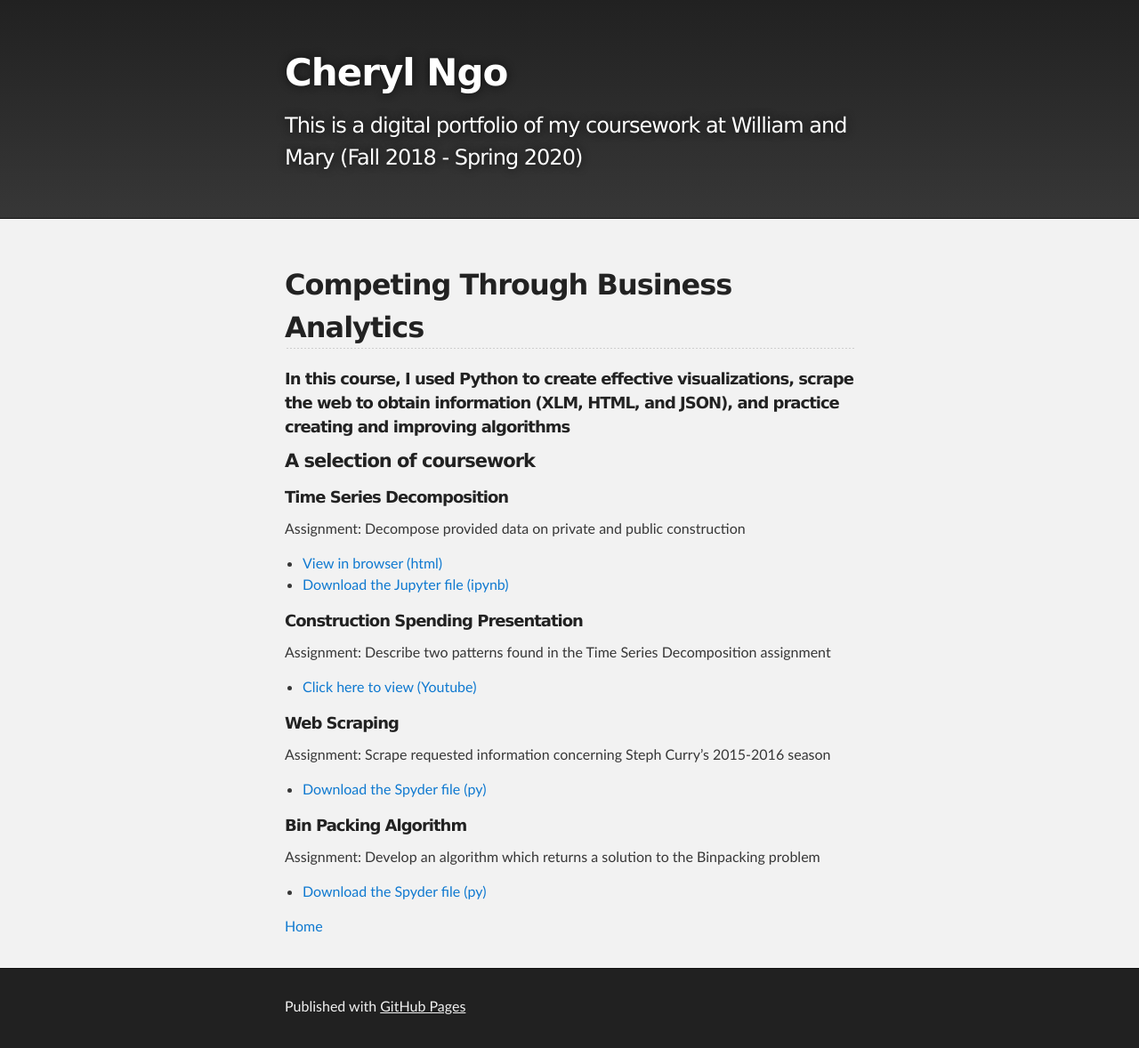
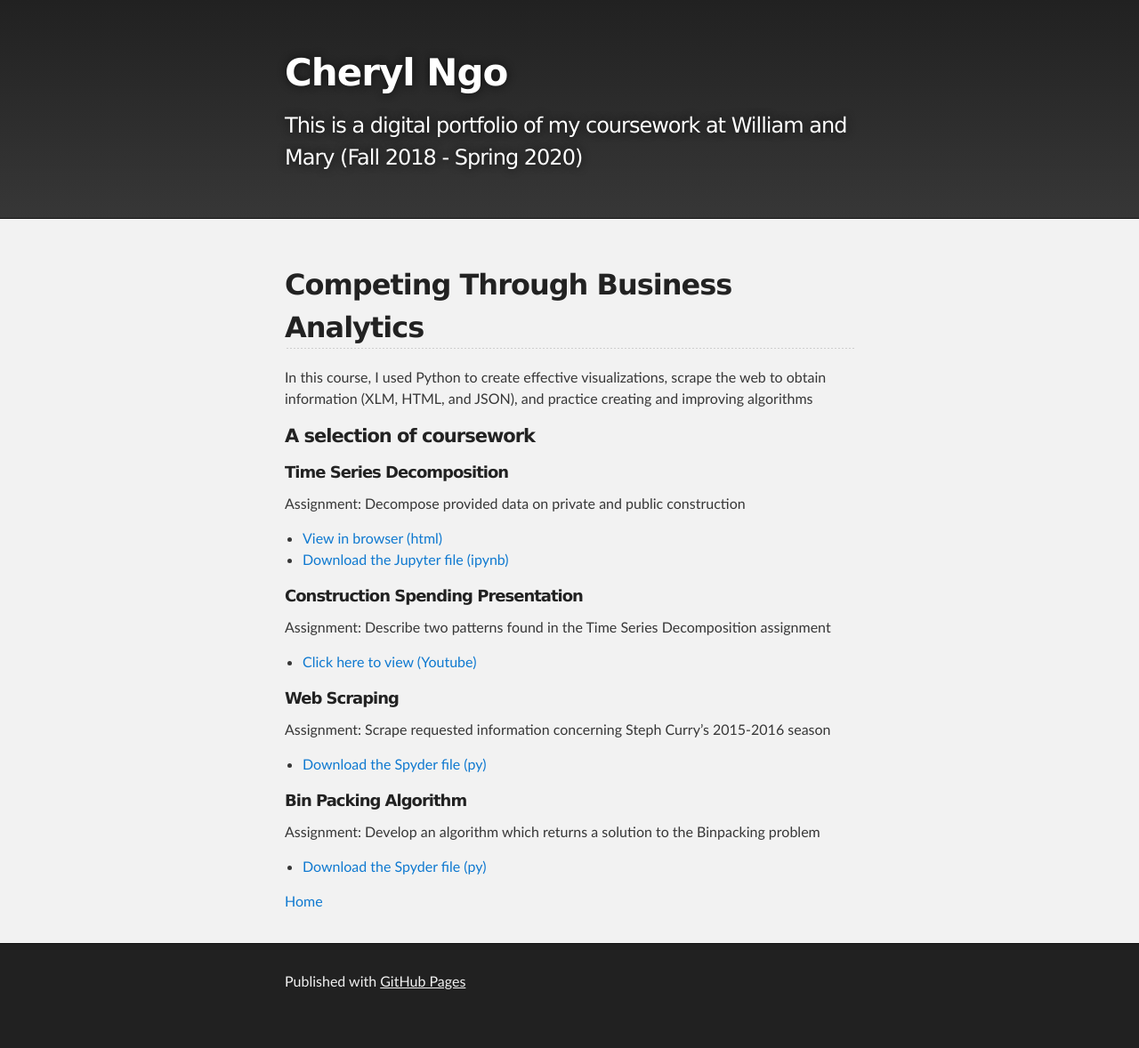
Before and after one commit to Cherylngo/cherylngo.github.io, a Jekyll site: the page built from CTBA/index.md, in a window 1280 px wide. Shown: the whole page at 89% size. Built offline with Jekyll 4.4.1, drawn with Linux system fonts in a browser that asks for light colours; our own code applies the rules of GitHub Pages for plain Markdown files; after the commit the page ends 1150 px from its top, so only the background shows below that.

```diff
--- a/CTBA/index.md
+++ b/CTBA/index.md
@@ -5,7 +5,7 @@ Semester: Spring 2019
 ---
 
 ## Competing Through Business Analytics
-##### In this course, I used Python to create effective visualizations, scrape the web to obtain information (XLM, HTML, and JSON), and practice creating and improving algorithms
+In this course, I used Python to create effective visualizations, scrape the web to obtain information (XLM, HTML, and JSON), and practice creating and improving algorithms
 
 
 #### A selection of coursework
```
